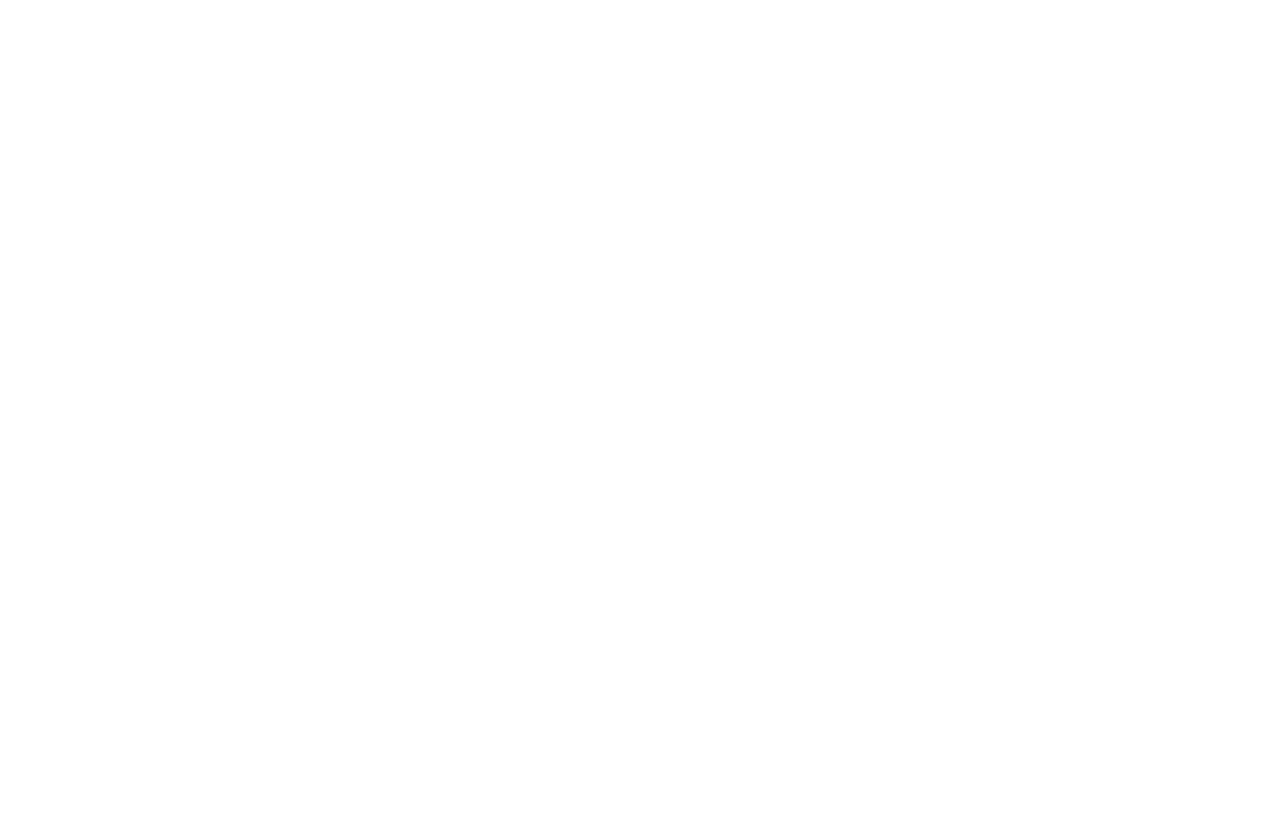
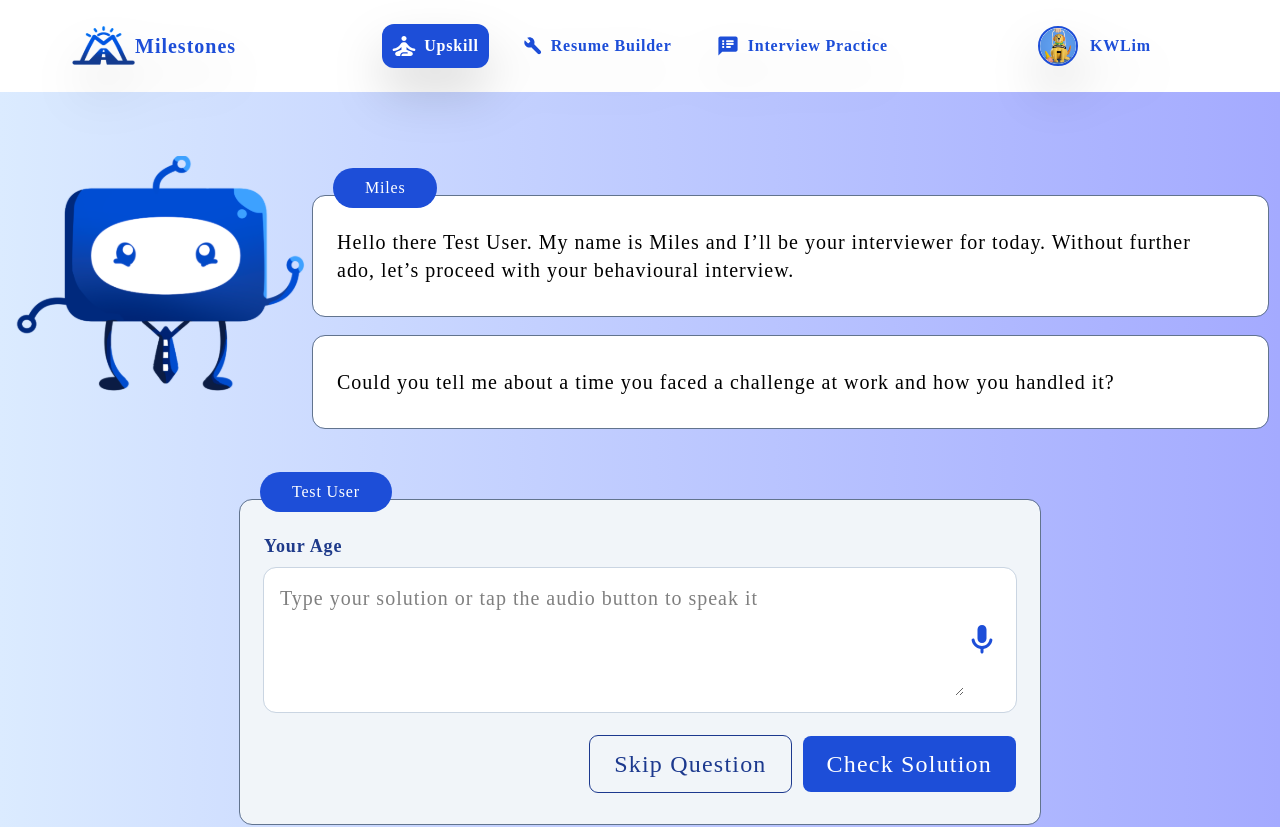
Before and after one commit to kxrweng/KitaHack-2025, a React (Vite) app: page /auth_user/interview_practice/question in a window 1280 px wide. Before the commit this address had no page. Shown: the top 827 px of the page. Before the commit the page ends 800 px from the top, so only its background shows below. Built offline with nearby package versions, Linux system fonts and the light colour scheme.

Commit message:
fixes and interview question + mock feedback

```diff
--- a/src/App.jsx
+++ b/src/App.jsx
@@ -12,6 +12,7 @@
 import MoreRoles from "./pages/InterviewPractice/MoreRoles";
 import Aspects from "./pages/InterviewPractice/Aspects";
 import MoreContext from "./pages/InterviewPractice/MoreContext";
+import Question from "./pages/InterviewPractice/Question";
 import ResumeBuilderLanding from "./pages/ResumeBuilder/Landing";
 import AppliedTask from "./pages/Upskill/AppliedTask"
 import AppliedScenario from "./pages/Upskill/AppliedScenario"
@@ -83,6 +84,10 @@
 							path="context"
 							element={<MoreContext />}
 						/>
+						<Route
+							path="question"
+							element={<Question />}
+						/>
 					</Route>
 
 					<Route
--- a/src/layouts/InterviewPracticeLayout.tsx
+++ b/src/layouts/InterviewPracticeLayout.tsx
@@ -3,7 +3,7 @@
 
 const InterviewPracticeLayout = () => {
     return (
-        <div className="w-screen h-screen flex flex-col">
+        <div className="w-full h-full flex flex-col">
 			<div className="flex flex-1 bg-gradient-to-r from-[#DBEBFF] to-[#A4AAFF]">
 				<Outlet />
 			</div>
--- a/src/pages/InterviewPractice/MoreContext.tsx
+++ b/src/pages/InterviewPractice/MoreContext.tsx
@@ -1,4 +1,4 @@
-import React, {useState} from "react";
+import React from "react";
 import { useNavigate } from "react-router";
 
 const MoreContext = () => {
--- /dev/null
+++ b/src/pages/InterviewPractice/Question.tsx
@@ -0,0 +1,107 @@
+import React, {useState, useRef} from "react";
+import { useNavigate } from "react-router";
+
+const Question = () => {
+	const navigate = useNavigate();
+    const formRef = useRef<HTMLFormElement>(null);
+    const [isNextQuestion, setIsNextQuestion] = useState(false);
+    const [feedback, setFeedback] = useState("");
+	const navigateToSummary = () => navigate("/auth_user/interview_practice/summary");
+
+    const handleCheckSolution = async (formData: FormData) => {
+        const userAnswer = formData.get("answer") as string;
+        if (userAnswer.trim() !== "") {
+            console.log(userAnswer);
+            setIsNextQuestion(true);
+
+            // Process the answer here (e.g., send to API, validate, etc.)
+
+            // temporary
+            const tempString = "Feedback: Your answer is too vague. It lacks details and has no clear resolution or impact. You can consider using the STAR (Situation, Task, Action, Result) methodology to improve your solution.\n\nSample Answer:\nSituation: In my previous role as a project manager, we were working on a software update for a major client, and a key developer unexpectedly left the team two weeks before the deadline.\n\nTask: I had to ensure the project stayed on track without compromising quality.\n\nAction: I immediately reassessed our timeline and reassigned tasks based on the team’s strengths. I also communicated with the client to adjust expectations and secured an extra resource from another team to help with critical components. To ensure we met the deadline, I organized daily check-ins to monitor progress and remove roadblocks.\n\nResult: As a result, we successfully delivered the update on time with minimal disruptions. The client appreciated our transparency, and the project even led to an extended contract with them.";
+            setFeedback(tempString);
+        }
+    };
+
+    const handleSubmit = (event) => {
+        event.preventDefault();
+        if (!formRef.current) return;
+        const formData = new FormData(formRef.current);
+        handleCheckSolution(formData);
+    };
+
+	return (
+		<div className="w-full py-[64px]">
+			<div className="flex flex-col gap-[32px] justify-center items-center">
+                <div className="flex flex-row">
+                    <img
+                        src="/MilestonesMascot.svg"
+                        className="w-[301px] h-[238px]"
+                    />
+                    <div className="flex flex-col w-full gap-5">
+                        <div className="flex flex-col">
+                            <div className="bg-[#1D4ED8] w-fit px-[32px] py-[8px] text-white relative top-3 left-5 font-mono rounded-full">
+                                Miles
+                            </div>
+                            <div className="bg-white text-xl pl-[24px] pr-[59px] py-[32px] w-[955px] outline-slate-500 rounded-xl outline-1 ">
+                                Hello there Test User. My name is Miles and I’ll be your interviewer for today.
+                                Without further ado, let’s proceed with your behavioural interview.
+                            </div>
+                        </div>
+                        <div className="bg-white text-xl pl-[24px] pr-[59px] py-[32px] w-[955px] outline-slate-500 rounded-xl outline-1 ">
+                                Could you tell me about a time you faced a challenge at work and how you handled it?
+                        </div>
+                    </div>
+                </div>
+                <div className="flex flex-col">
+                    <div className="bg-[#1D4ED8] px-[32px] py-[8px] w-fit text-white relative top-3 left-5 font-mono rounded-full">
+                        Test User
+                    </div>
+                    <form
+                    className="flex flex-col gap-[24px] py-[32px] bg-slate-100 px-[24px] w-[800px] outline-slate-500 rounded-xl outline-1"
+                    ref={formRef}
+                    onSubmit={handleSubmit}>
+                        <div className="flex flex-col gap-[8px] ">
+                            <div className="text-[#1E3A8A] font-bold text-lg">Your Age</div>
+                            <div className="flex bg-white h-[144px] p-4 outline-slate-300 rounded-xl outline-1">
+                                <textarea
+                                    className="text-xl w-full focus:outline-none"
+                                    placeholder="Type your solution or tap the audio button to speak it"
+                                    name="answer"
+                                    />
+                                <img src="/Mic.svg" alt="Microphone icon" />
+                            </div>
+                        </div>
+
+                        {feedback &&
+                            <div className="px-[16px] py-[12px] bg-blue-100 rounded-lg"><p className="whitespace-pre-line text-blue-900">{feedback}</p></div>
+                        }
+
+                        <div className="w-full flex justify-end gap-[12px]">
+                            <button
+                                className="bg-transparent text-blue-900 text-2xl py-[12px] px-[24px] rounded-lg outline-1 outline-blue-900 hover:cursor-pointer"
+                            >
+                                Skip Question
+                            </button>
+                            {isNextQuestion ?
+                                <button
+                                    className="bg-[#1D4ED8] text-white text-2xl py-[12px] px-[24px] rounded-lg hover:cursor-pointer"
+                                    onClick={navigateToSummary}
+                                >
+                                    Next Question
+                                </button> :
+                                <button
+                                    className="bg-[#1D4ED8] text-white text-2xl py-[12px] px-[24px] rounded-lg hover:cursor-pointer"
+                                    type="submit"
+                                >
+                                    Check Solution
+                                </button>
+                            }
+                        </div>
+                    </form>
+                </div>
+            </div>
+		</div>
+	);
+};
+
+export default Question;
```
Also changed, not shown: public/Mic.svg (added).
